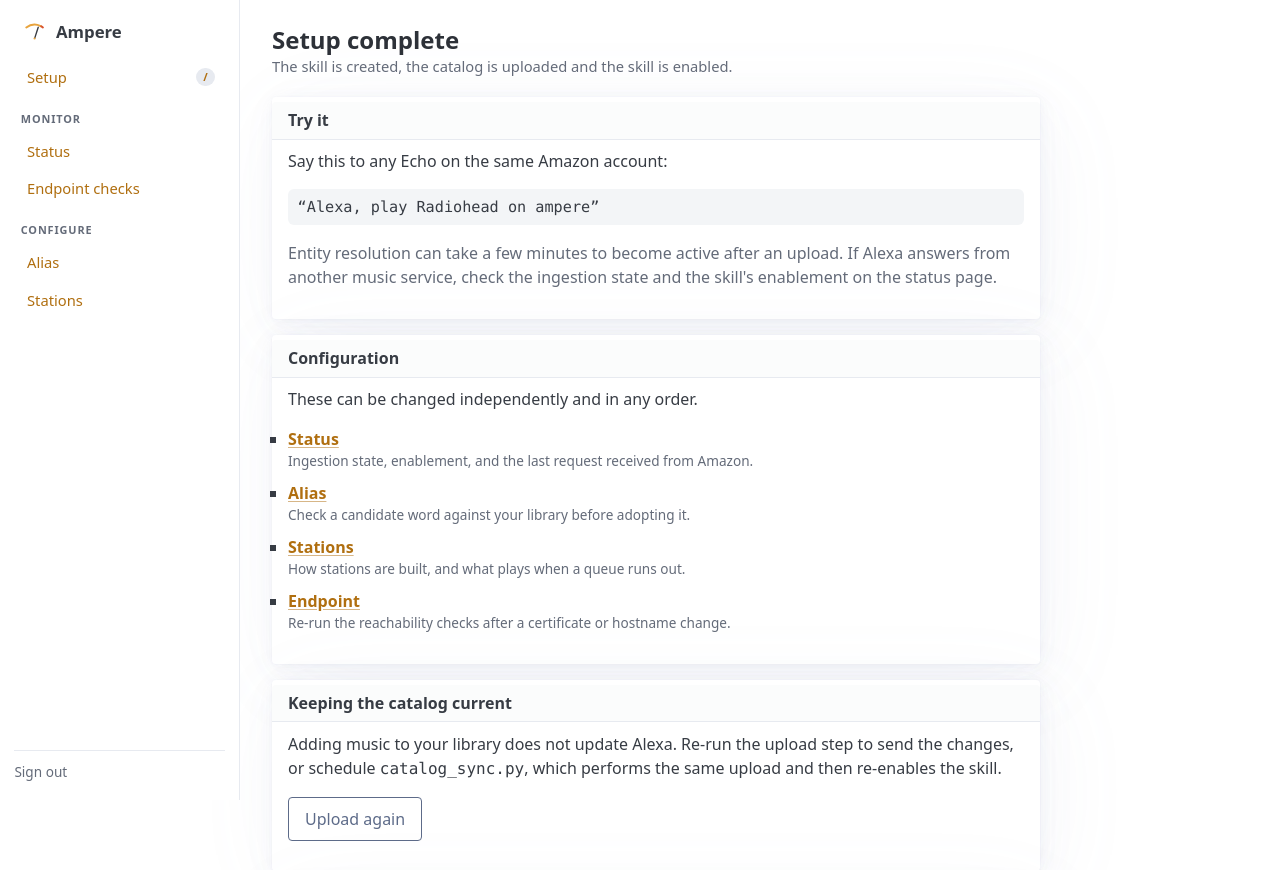
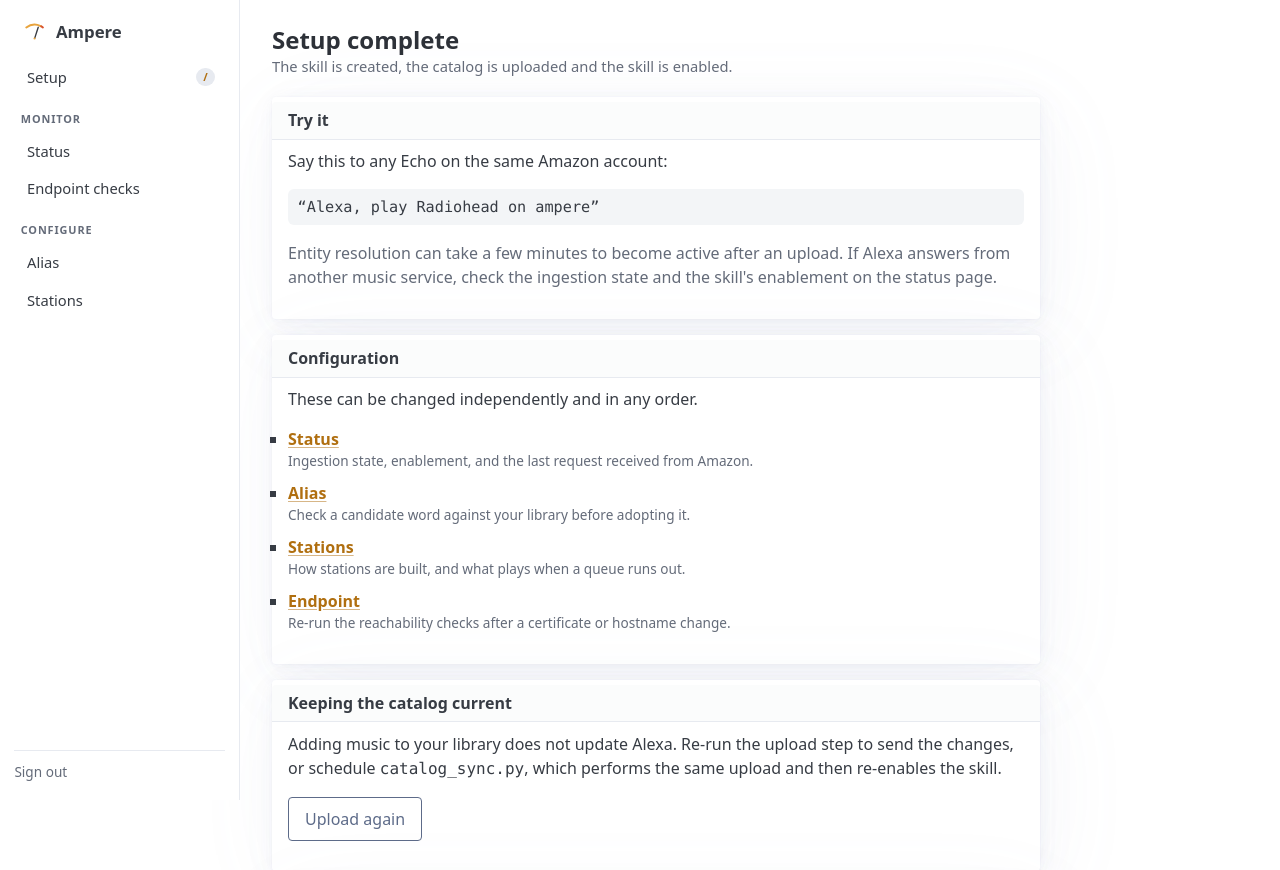
Before and after one commit to 312-dev/ma-alexa-music-skill, a Flask app: template setup_ui/templates/done.html in a window 1280 px wide. Shown: the top 870 px of the page. Run offline with Flask 3, Linux system fonts and the light colour scheme; the template is opened without the code that fills it, so the values that code supplies are empty; parts of the project's set-up code (start-up, migrations or seed data) failed here and were passed over.

Commit message:
fix(setup): done steps and sidebar links rendered in the link colour
Every finished step and every sidebar item rendered amber, leaving the
current-step highlight with nothing to stand out from: three amber items
in the rail distinguished only by their circle glyphs.

The rules asked for color: var(--pico-color), the body ink. Pico
redefines --pico-color inside every anchor to the link colour, so the
token resolved to amber on exactly the elements it was meant to
neutralise. The body's ink is now captured into --amp-ink at body level,
where substitution happens before any anchor overrides the token, and
the nav rules use that instead. The current step is once again the only
amber element in the rail.

```diff
--- a/setup_ui/static/setup.css
+++ b/setup_ui/static/setup.css
@@ -73,6 +73,13 @@ td, th { vertical-align: top; }
   *, *::before, *::after { transition: none !important; animation: none !important; }
 }
 
+/* Pico redefines --pico-color inside every <a> to the link colour, so a rule
+   saying color: var(--pico-color) turns amber on exactly the links it was
+   meant to neutralise. Capturing the body's ink here substitutes the value at
+   body level, before any link overrides the token, and children inherit the
+   resolved colour. */
+body { --amp-ink: var(--pico-color); }
+
 /* --- application shell ------------------------------------------------------
    Sidebar plus content, the standard shape for an admin surface. The rail is
    navigation only and stays put; the content column is capped so tables do
@@ -124,7 +131,7 @@ aside.side {
   gap: .5rem;
   padding: .42rem .6rem; margin: .1rem 0;
   border-radius: var(--amp-radius);
-  color: var(--pico-color); text-decoration: none;
+  color: var(--amp-ink); text-decoration: none;
   border-left: 3px solid transparent;
   font-size: .92rem;
 }
@@ -315,7 +322,7 @@ nav.steps .num {
   color: var(--pico-color);
   font-size: .7rem; font-weight: 700;
 }
-nav.steps li.done a { color: var(--pico-color); }
+nav.steps li.done a { color: var(--amp-ink); }
 nav.steps li.done .num { background: var(--amp-ok); color: #fff; font-size: 0; }
 nav.steps li.done .num::after { content: "\2713"; font-size: .75rem; }
 nav.steps li.current a {
```
